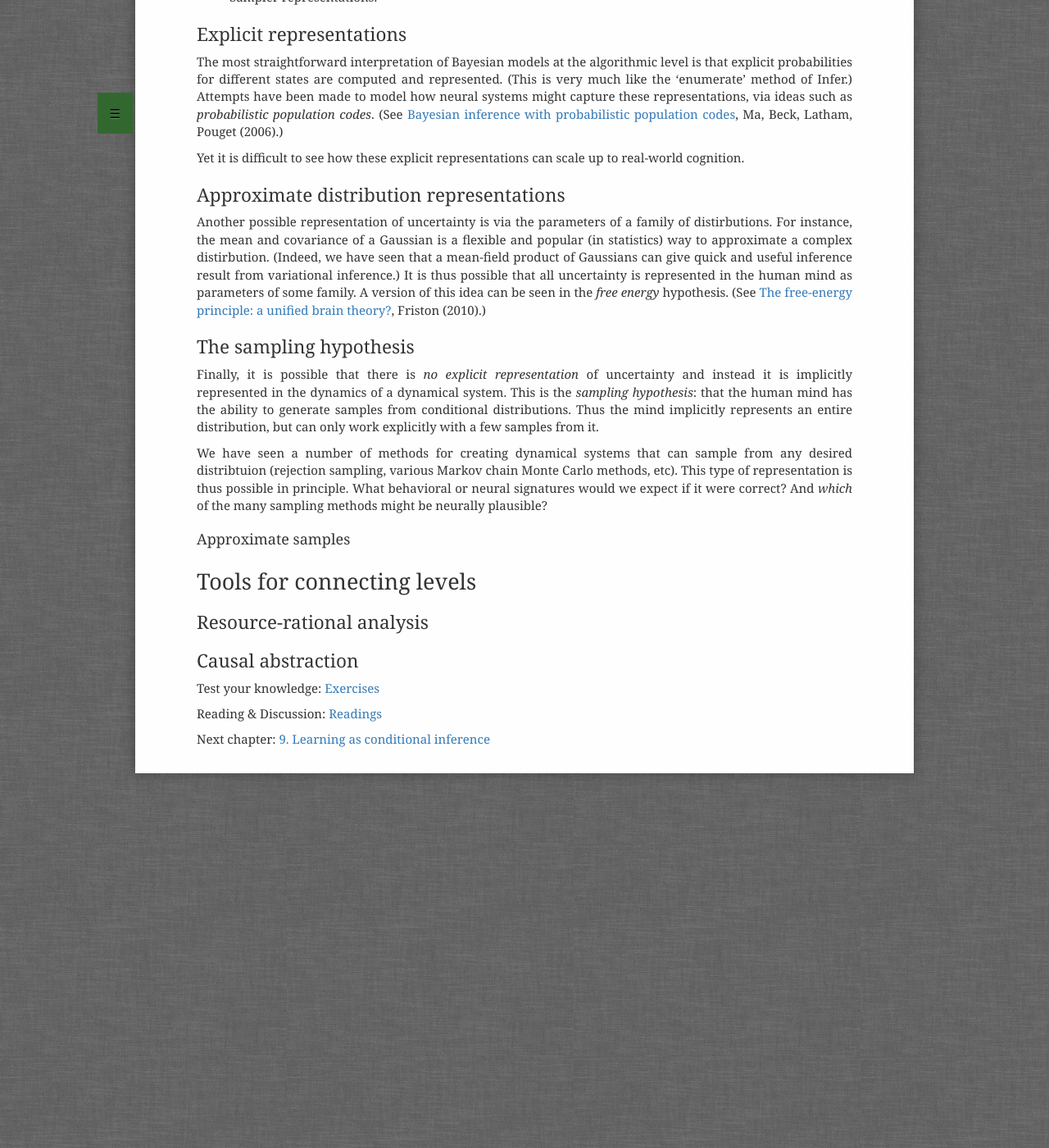
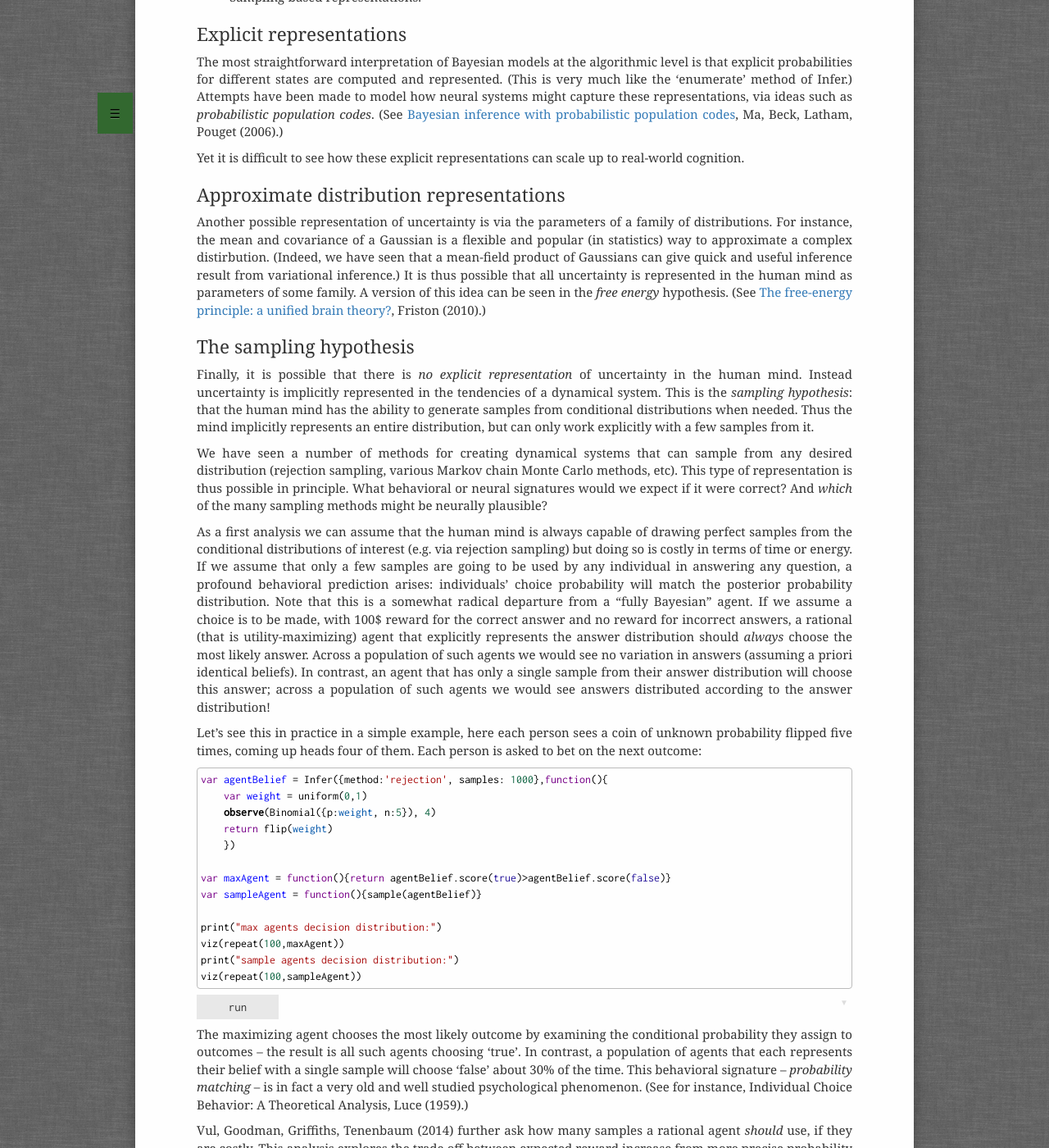
Before and after one commit to probmods/probmods2, a Jekyll site: the page built from chapters/process-models.md, in a window 1280 px wide and 1400 px high, scrolled down 785 px. Shown: the whole window at 82% size. Built offline with Jekyll 4.4.1, drawn with Linux system fonts in a browser that asks for light colours; a script that is not in the unit is left out; some of the changed text lies outside the part shown.

Commit message:
fleshing out process models

```diff
--- a/chapters/process-models.md
+++ b/chapters/process-models.md
@@ -38,11 +38,11 @@
 
 A signature of probabilistic ("Bayesian") cognitive models is the central role of uncertainty. Generative models, our main notion of knowledge, capture uncertain causal processes. After making observations or assumptions, Infer captures uncertain answers. At the computational level we work with this uncertainty by manipulating distribution objects, without needing to explore (much) how they are created or represented. Yet cognitively there is a key algorithmic question: how is uncertainty represented in the human mind?
 
-We have at least three very different possible asnwers to this question:
+We have at least three very different possible answers to this question:
 
 - Explicit representation of probabilities.
 - Parametric representation of distribution families.
-- Sampler representations.
+- Sampling-based representations.
 
 
 ## Explicit representations
@@ -56,23 +56,48 @@
 
 ## Approximate distribution representations
 
-Another possible representation of uncertainty is via the parameters of a family of distirbutions. For instance, the mean and covariance of a Gaussian is a flexible and popular (in statistics) way to approximate a complex distirbution. (Indeed, we have seen that a mean-field product of Gaussians can give quick and useful inference result from variational inference.) It is thus possible that all uncertainty is represented in the human mind as parameters of some family. A version of this idea can be seen in the *free energy* hypothesis. (See [The free-energy principle: a unified brain theory?](https://www.nature.com/articles/nrn2787), Friston (2010).)
+Another possible representation of uncertainty is via the parameters of a family of distributions. For instance, the mean and covariance of a Gaussian is a flexible and popular (in statistics) way to approximate a complex distirbution. (Indeed, we have seen that a mean-field product of Gaussians can give quick and useful inference result from variational inference.) It is thus possible that all uncertainty is represented in the human mind as parameters of some family. A version of this idea can be seen in the *free energy* hypothesis. (See [The free-energy principle: a unified brain theory?](https://www.nature.com/articles/nrn2787), Friston (2010).)
 
 ## The sampling hypothesis
 
-Finally, it is possible that there is *no explicit representation* of uncertainty and instead it is implicitly represented in the dynamics of a dynamical system. This is the *sampling hypothesis*: that the human mind has the ability to generate samples from conditional distributions. Thus the mind implicitly represents an entire distribution, but can only work explicitly with a few samples from it.
+Finally, it is possible that there is *no explicit representation* of uncertainty in the human mind. Instead uncertainty is implicitly represented in the tendencies of a dynamical system. This is the *sampling hypothesis*: that the human mind has the ability to generate samples from conditional distributions when needed. Thus the mind implicitly represents an entire distribution, but can only work explicitly with a few samples from it.
 
-We have seen a number of methods for creating dynamical systems that can sample from any desired distribtuion (rejection sampling, various Markov chain Monte Carlo methods, etc). This type of representation is thus possible in principle. What behavioral or neural signatures would we expect if it were correct? And *which* of the many sampling methods might be neurally plausible?
+We have seen a number of methods for creating dynamical systems that can sample from any desired distribution (rejection sampling, various Markov chain Monte Carlo methods, etc). This type of representation is thus possible in principle. What behavioral or neural signatures would we expect if it were correct? And *which* of the many sampling methods might be neurally plausible?
+
+
+As a first analysis we can assume that the human mind is always capable of drawing perfect samples from the conditional distributions of interest (e.g. via rejection sampling) but doing so is costly in terms of time or energy. If we assume that only a few samples are going to be used by any individual in answering any question, a profound behavioral prediction arises: individuals' choice probability will match the posterior probability distribution. Note that this is a somewhat radical departure from a "fully Bayesian" agent. If we assume a choice is to be made, with 100$ reward for the correct answer and no reward for incorrect answers, a rational (that is utility-maximizing) agent that explicitly represents the answer distribution should *always* choose the most likely answer. Across a population of such agents we would see no variation in answers (assuming a priori identical beliefs). In contrast, an agent that has only a single sample from their answer distribution will choose this answer; across a population of such agents we would see answers distributed according to the answer distribution!
+
+Let's see this in practice in a simple example, here each person sees a coin of unknown probability flipped five times, coming up heads four of them. Each person is asked to bet on the next outcome:
+
+~~~~
+var agentBelief = Infer({method:'rejection', samples: 1000},function(){
+	var weight = uniform(0,1)
+	observe(Binomial({p:weight, n:5}), 4)
+	return flip(weight)
+	})
+
+var maxAgent = function(){return agentBelief.score(true)>agentBelief.score(false)}
+var sampleAgent = function(){sample(agentBelief)}
+
+print("max agents decision distribution:")
+viz(repeat(100,maxAgent))
+print("sample agents decision distribution:")
+viz(repeat(100,sampleAgent))
+~~~~
+
+The maximizing agent chooses the most likely outcome by examining the conditional probability they assign to outcomes -- the result is all such agents choosing 'true'. In contrast, a population of agents that each represents their belief with a single sample will choose 'false' about 30% of the time. This behavioral signature -- *probability matching* -- is in fact a very old and well studied psychological phenomenon. (See for instance, Individual Choice Behavior: A Theoretical Analysis, Luce (1959).)
+
+Vul, Goodman, Griffiths, Tenenbaum (2014) further ask how many samples a rational agent *should* use, if they are costly. This analysis explores the trade off between expected reward increase from more precise probability estimates (more samples) with resource savings from less work (fewer samples). The, somewhat surprising, result is that for a wide range of cost and reward assumptions it is optimal to decide based on only one, or a few, samples.
+
 
 <!--
 
+### Approximate samples
+
+
+
 Gibbs sampling and jay's recurrent networks.
 
-one and done.
-
--->
-
-### Approximate samples
 
 
 
@@ -83,6 +108,7 @@
 ## Causal abstraction
 
 
+-->
 
 
 
```
